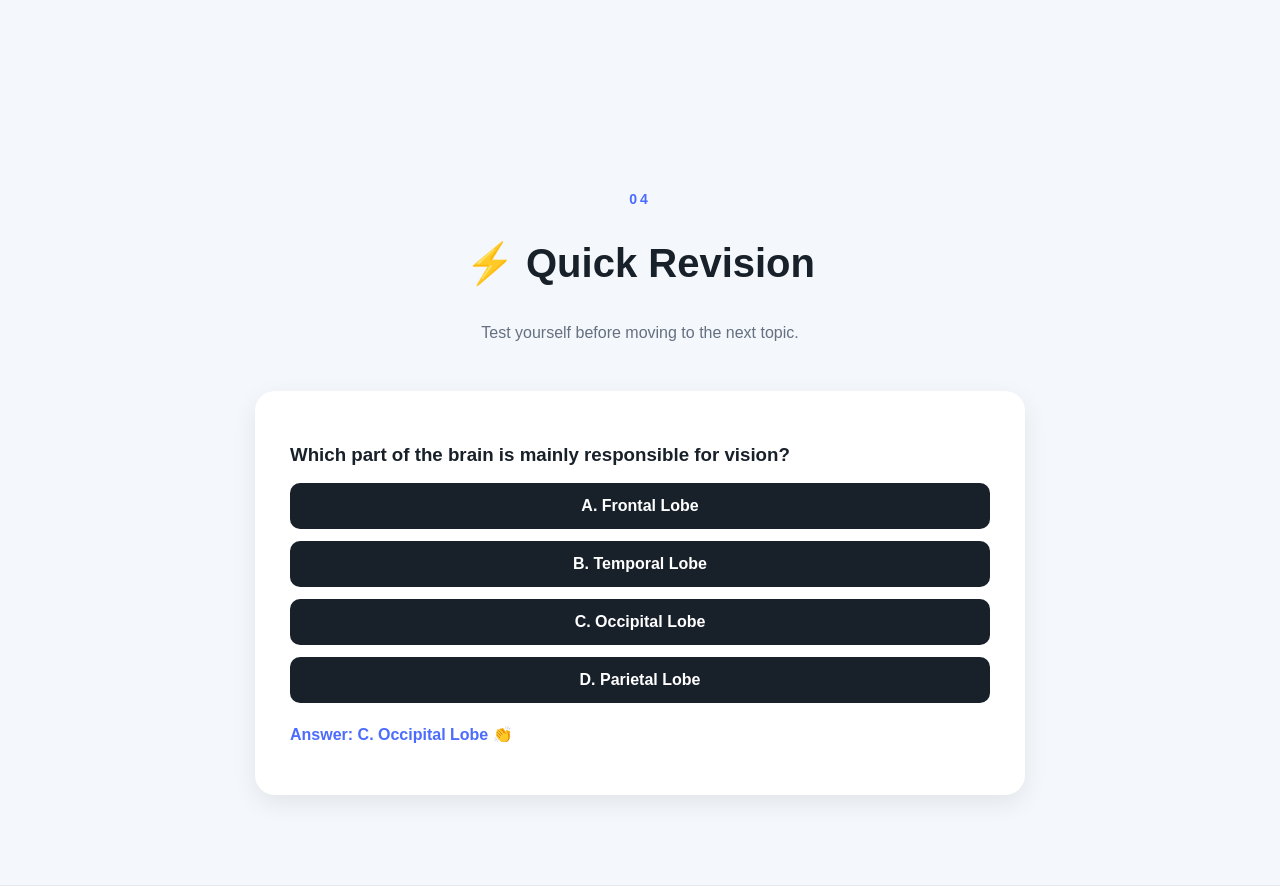
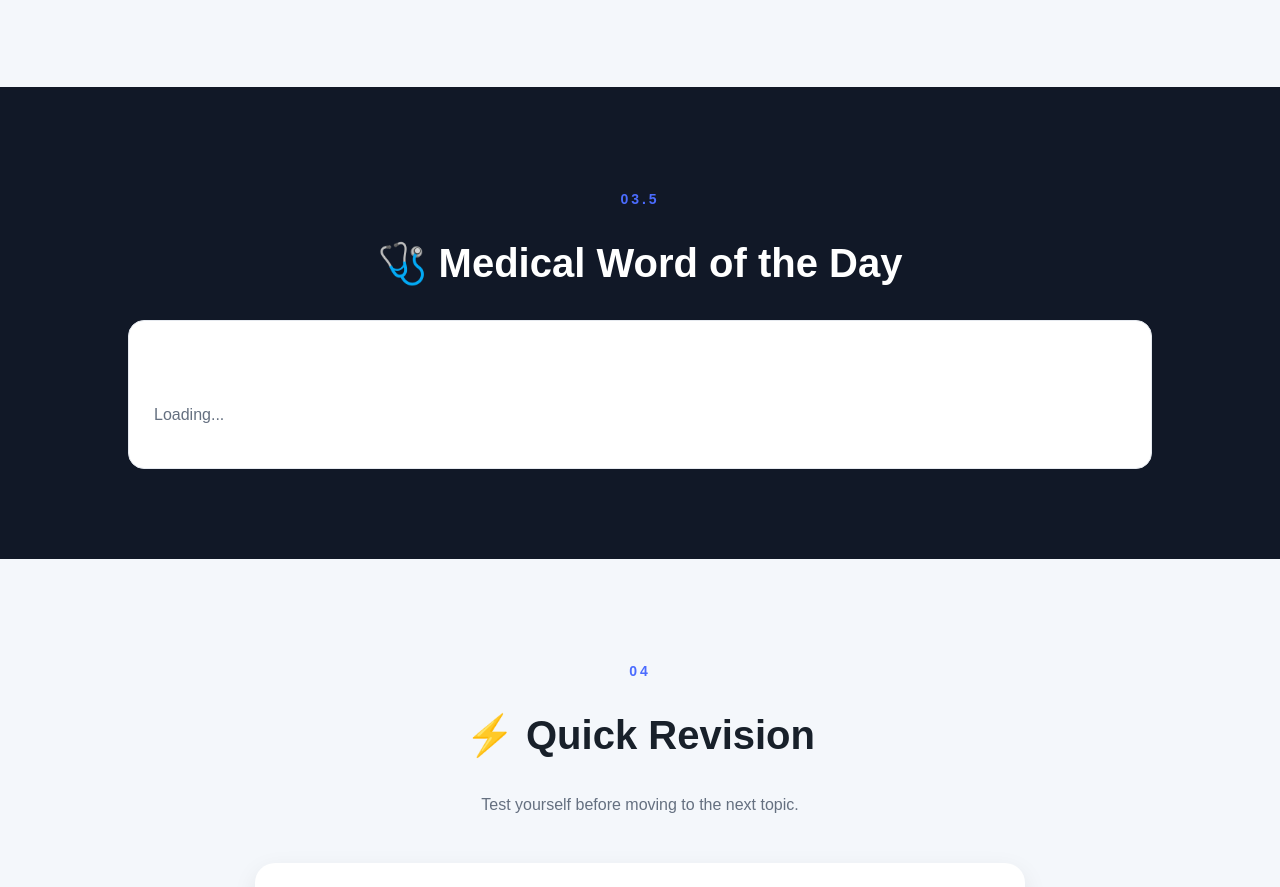
Before and after one commit to maedoteyuel1-stack/medstudy-hub, a plain HTML site: page medical.html in a window 1280 px wide. Shown: the part 4087-4974 px from the top of the page. Drawn offline with Linux system fonts and the light colour scheme.

Commit message:
Update medical.html

```diff
--- a/medical.html
+++ b/medical.html
@@ -282,6 +282,24 @@
 
 </section>
 
+ <!-- MEDICAL WORD OF THE DAY -->
+
+<section class="learning-section dark-section" id="medical-word-section">
+
+    <p class="section-number">03.5</p>
+
+    <h2>🩺 Medical Word of the Day</h2>
+
+    <div class="term-card">
+
+        <h3 id="medical-word">Loading...</h3>
+
+        <p id="word-definition">Loading...</p>
+
+    </div>
+
+</section>
+
 
 <!-- QUICK REVISION -->
 <section class="learning-section" id="revision">
```
